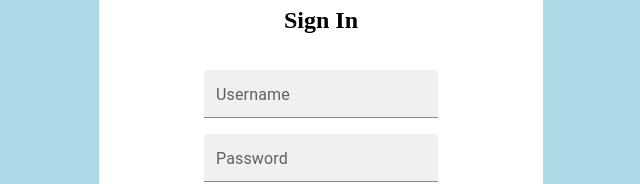
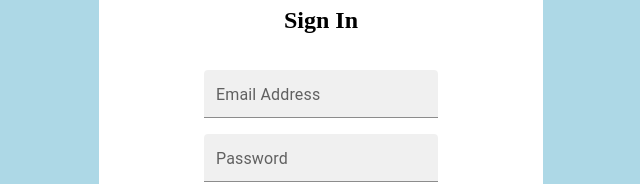
Before and after one commit to Amir-Aminian/schedule-assistant, a React (Create React App) app: page / in a window 1280 px wide. Shown: the part 142-326 px from the top of the page, without its empty margins (319-959 px from the left). Built offline with nearby package versions, Linux system fonts and the light colour scheme.

Commit message:
deleted user name to make all enterie by email and make them unique

```diff
--- a/src/components/authentication/SignIn.js
+++ b/src/components/authentication/SignIn.js
@@ -17,12 +17,12 @@ const SignIn = () => {
     const homePage = () => {
         changeValidated(true);
         navigate("homePage");
-    }
+    };
 
     const invalidUser = () => {
         changeValidated(false);
         navigate("invalidUser");
-    }
+    };
 
     const submit = (data) => {
         Validate(data)!=-1 ? homePage() : invalidUser();
@@ -39,7 +39,7 @@ const SignIn = () => {
                 <Grid item>
                     <form onSubmit={handleSubmit(submit)}>
                         <Grid container item direction="column" alignItems="center" justifyContent="center" spacing={2} width={250}>
-                            <InputForm type="text" id="username" label="Username" control={control} rules={{required: "This field is required"}} />
+                            <InputForm type="email" id="email" label="Email Address" control={control} rules={{required: "This field is required"}} />
                             <InputForm type="password" id="password" label="Password" control={control} rules={{required: "This field is required"}} />
                             <Grid container item justifyContent="flex-end">
                                 <Link to={"/forgotPassword"}>Forgot Your Password?</Link>
--- a/src/components/authentication/SignUp.js
+++ b/src/components/authentication/SignUp.js
@@ -36,7 +36,6 @@ const SignUp = () => {
                     <form onSubmit={handleSubmit(submit)}>
                         <Grid container item direction="column" alignItems="center" justifyContent="center" spacing={2}>
                             <Grid container item direction="column" alignItems="center" justifyContent="center" spacing={2} width={250}>
-                                <InputForm type="text" id="username" label="Username" control={control} rules={{required: "This field is required"}} />
                                 <InputForm type="email" id="emailAddress" label="Email Address" control={control} rules={{required: "This field is required"}} />
                                 <InputForm type="password" id="password" label="Password" control={control} rules={{required: "This field is required", minLength: {value: 8, message: "Password must have at least 8 characters"}, validate: (value) => (value===watch("password") || "Passwords do not match")}} />
                                 <InputForm type="password" id="confirmPassword" label="Confirm Password" control={control} rules={{required: "This field is required", minLength: {value: 8, message: "Password must have at least 8 characters"}, validate: (value) => (value===watch("password") || "Passwords do not match")}} />
```
